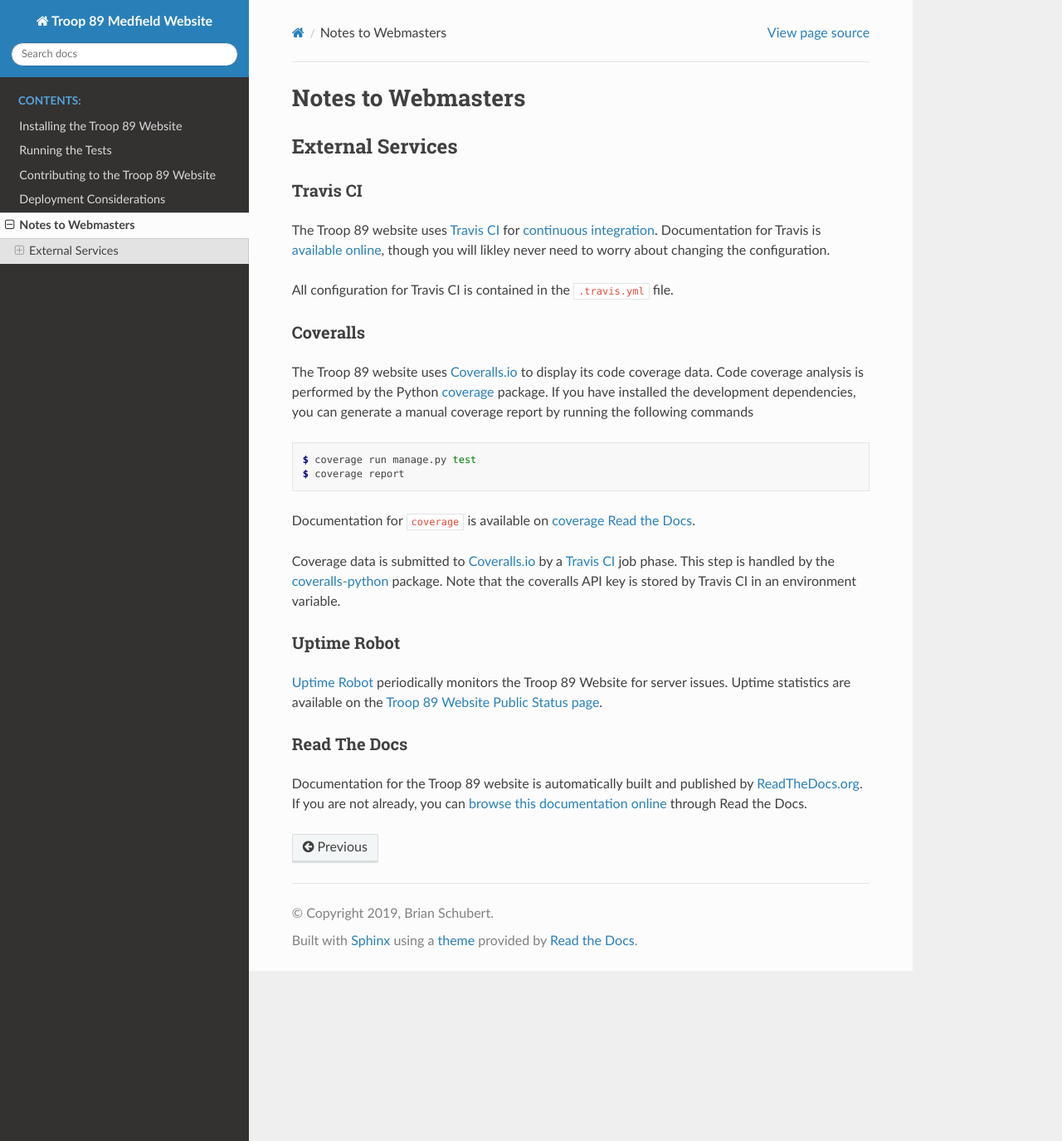
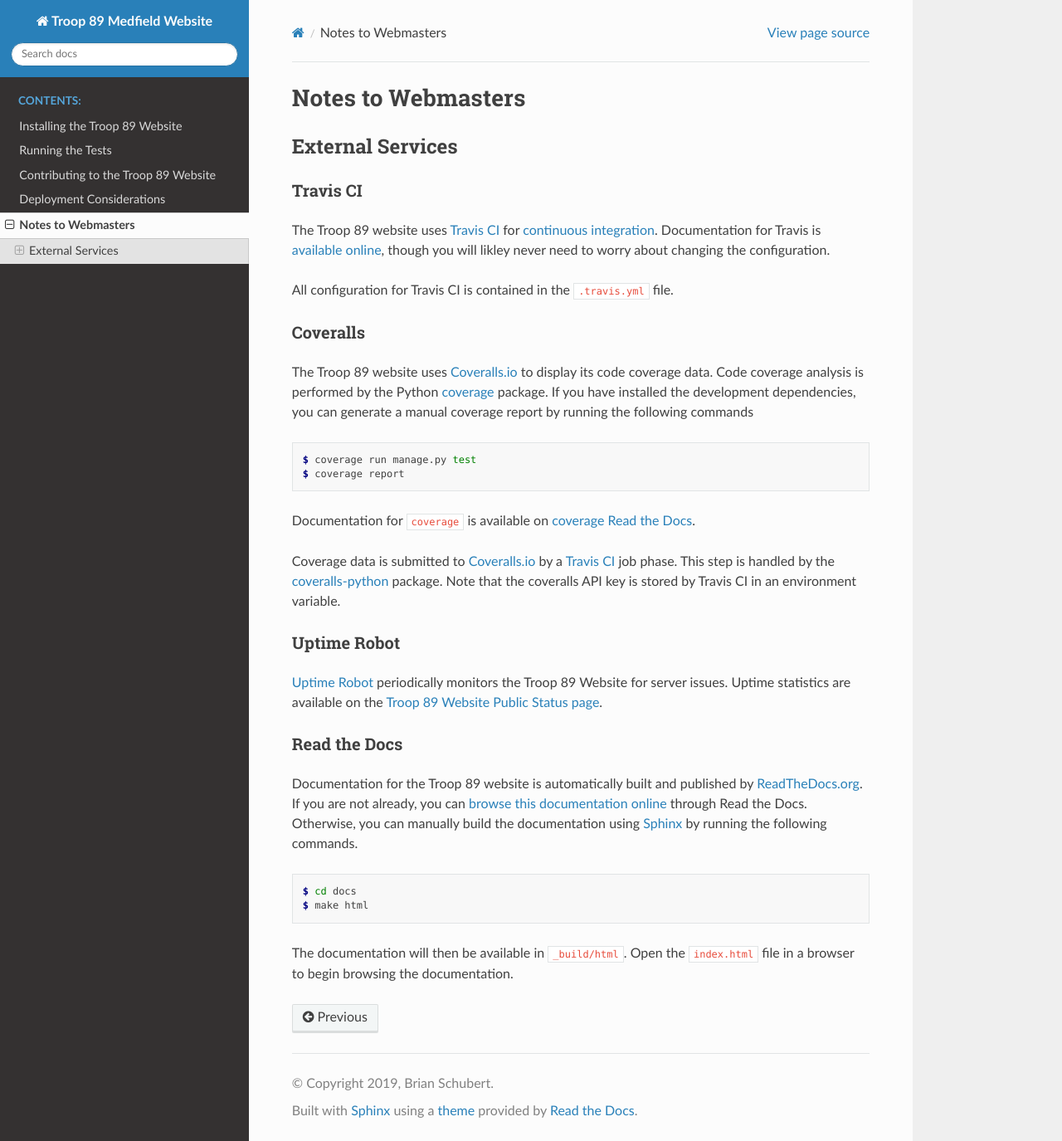
Before and after one commit to brianschubert/troop89medfield.org, a Sphinx documentation site: the page built from docs/devnotes.rst, in a window 1280 px wide and 1375 px high. Shown: the whole window at 83% size. Built offline with Sphinx 7.4.7 and the Read the Docs theme 2.0.0, drawn with Linux system fonts in a browser that asks for light colours.

Commit message:
Add note on how to manually build the documentation

```diff
--- a/docs/devnotes.rst
+++ b/docs/devnotes.rst
@@ -48,10 +48,18 @@ Uptime Robot
 .. _Uptime Robot: https://stats.uptimerobot.com/
 .. _Troop 89 Website Public Status page: https://stats.uptimerobot.com/5WPm9SmQZ
 
-Read The Docs
+Read the Docs
 ^^^^^^^^^^^^^
 
-Documentation for the Troop 89 website is automatically built and published by `ReadTheDocs.org`_. If you are not already, you can `browse this documentation online`_ through Read the Docs.
+Documentation for the Troop 89 website is automatically built and published by `ReadTheDocs.org`_. If you are not already, you can `browse this documentation online`_ through Read the Docs. Otherwise, you can manually build the documentation using `Sphinx`_ by running the following commands.
+
+.. code-block:: console
+
+    $ cd docs
+    $ make html
+
+The documentation will then be available in ``_build/html``. Open the ``index.html`` file in a browser to begin browsing the documentation.
 
 .. _ReadTheDocs.org: https://readthedocs.org/
 .. _browse this documentation online: https://troop89medfieldorg.readthedocs.io/en/latest/
+.. _Sphinx: http://www.sphinx-doc.org/en/master/
```
